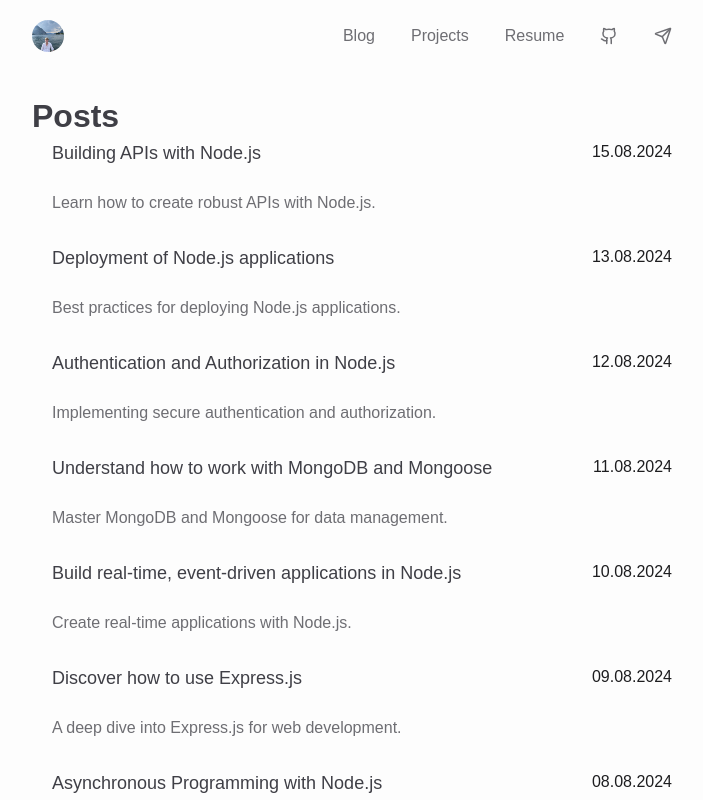
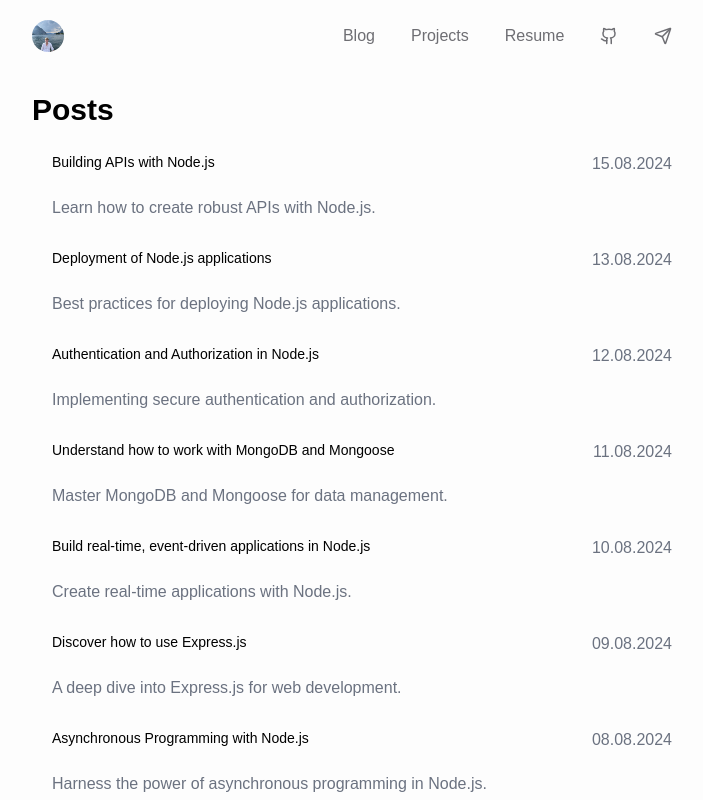
Before and after one commit to kamil-gorny/Blog, a SvelteKit app: page /posts in a window 1280 px wide. Shown: the top 800 px of the page, without its empty margins (288-991 px from the left). Built offline with nearby package versions, Linux system fonts and the light colour scheme.

Commit message:
refactor: Style posts page with tailwind instead of plain css

```diff
--- a/src/routes/(app)/posts/+page.svelte
+++ b/src/routes/(app)/posts/+page.svelte
@@ -7,68 +7,22 @@
     onMount(() => visible = true);
 </script>
 
-<main>
-
-        <div class="latest-posts">
-            <p class="latest-posts-header">Posts</p>
-            <div class="post-list">
+<div class="w-1/2">
+        <div class="pt-5">
+            <p class="text-prime font-semibold text-3xl pb-6">Posts</p>
+            <div class="flex flex-col gap-7">
                 {#each data.posts as {subtitle, title, link, date }, index}
                     {#if visible}
-                    <div class="post" in:fade>
-                        <div class="post-left-side">
-                            <a href="/posts/{link}">{title}</a>
+                    <div class="flex justify-between gap-5 pl-5" in:fade>
+                        <div class="flex flex-col">
+                            <a class="no-underline text-sm" href="/posts/{link}">{title}</a>
                             <br>
-                            <span class="subtitle">{subtitle}</span>
+                            <span class="text-gray-500">{subtitle}</span>
                         </div>
-                        <div class="post-right-side">
-                            <span class="date">{date}</span>
-                        </div>
+                        <span class="text-gray-500">{date}</span>
                     </div>
                     {/if}
                 {/each}
             </div>
         </div>
-
-</main>
-
-<style>
-    .date {
-        color: #1D1D1F;
-    }
-    main {
-        width: 50%;
-    }
-    a {
-        font-size: 18px;
-        text-decoration: none;
-        color: #3F3F46;
-    }
-    .subtitle {
-        font-size: 16px;
-        color: #6E6E73;
-    }
-    .post {
-        padding-left: 20px;
-        box-sizing: border-box;
-        gap: 20px;
-        display: flex;
-        justify-content: space-between;
-    }
-    .post-left-side {
-        display: flex;
-        flex-direction: column;
-    }
-    .post-list {
-        display: flex;
-        flex-direction: column;
-        gap: 30px;
-    }
-    .latest-posts {
-        padding-top: 20px;
-    }
-    .latest-posts-header {
-        color: #3F3F46;
-        font-size: 32px;
-        font-weight: bold;
-    }
-</style>
+</div>
```
